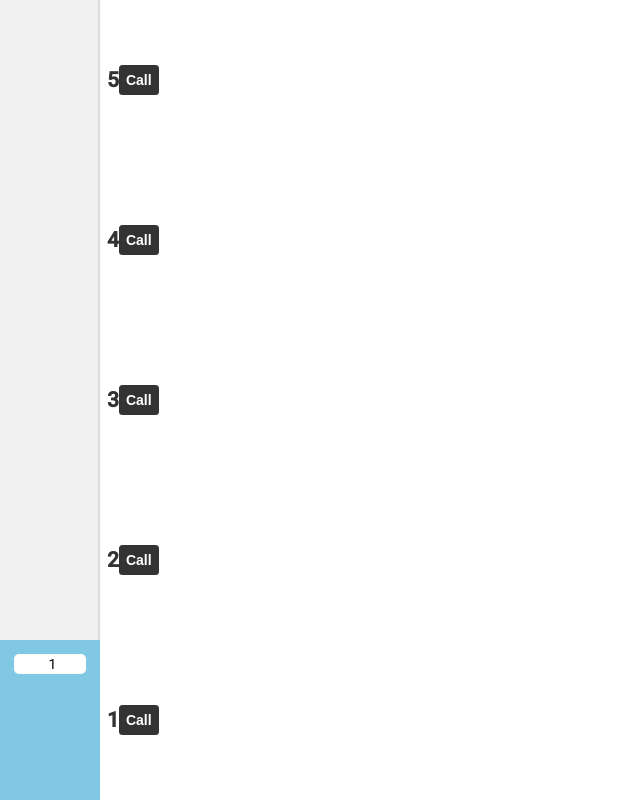
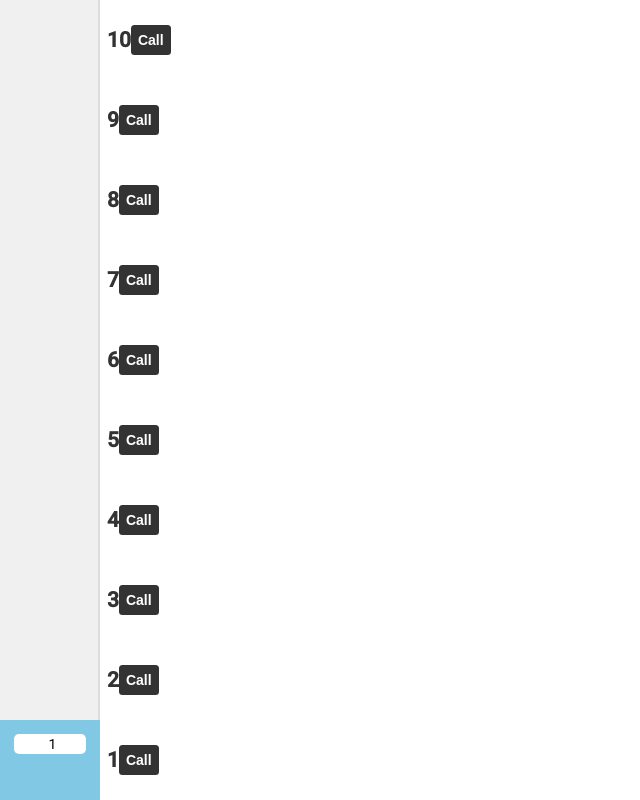
Before and after one commit to xonika9/elevator-emulator-test-task, a Vue app: page / in a window 1280 px wide. Shown: the whole page, without its empty margins (0-640 px from the left). Built offline with nearby package versions, Linux system fonts and the light colour scheme.

Commit message:
add config

```diff
--- a/src/App.vue
+++ b/src/App.vue
@@ -2,12 +2,13 @@
 import { ref, reactive, watch } from 'vue';
 import ElevatorShaft from './components/ElevatorShaft/ElevatorShaft.vue';
 import ElevatorCab from './components/ElevatorCab/ElevatorCab.vue';
+import { NUM_FLOORS } from './config';
 
 const currentFloor = ref(1);
 const targetFloor = reactive({ value: 1 });
 const direction = ref('');
-const activeCalls = reactive(new Array(5).fill(false));
-const arrivedFloors = reactive(new Array(5).fill(false));
+const activeCalls = reactive(new Array(NUM_FLOORS).fill(false));
+const arrivedFloors = reactive(new Array(NUM_FLOORS).fill(false));
 
 const callElevator = async (floor) => {
   targetFloor.value = floor;
@@ -39,12 +40,14 @@ watch(currentFloor, (newFloor, oldFloor) => {
     :callElevator="callElevator"
     :activeCalls="activeCalls"
     :arrivedFloors="arrivedFloors"
+    :numFloors="NUM_FLOORS"
   />
   <elevator-cab
     :currentFloor="currentFloor"
     :direction="direction"
     :targetFloor="targetFloor.value"
     :activeCalls="activeCalls"
+    :numFloors="NUM_FLOORS"
   />
 </template>
 
--- a/src/components/ElevatorCab/ElevatorCab.css
+++ b/src/components/ElevatorCab/ElevatorCab.css
@@ -3,7 +3,6 @@
   bottom: 0;
   left: 0;
   width: 100px;
-  height: 20%;
   background-color: #80c8e3;
   transition: transform 1s linear;
 }
--- a/src/components/ElevatorCab/ElevatorCab.vue
+++ b/src/components/ElevatorCab/ElevatorCab.vue
@@ -7,6 +7,7 @@ const props = defineProps({
   direction: String,
   targetFloor: Number,
   activeCalls: Array,
+  numFloors: Number,
 });
 
 const isResting = computed(() => props.activeCalls[props.currentFloor - 1]);
@@ -14,10 +15,12 @@ const isResting = computed(() => props.activeCalls[props.currentFloor - 1]);
 const cabStyle = computed(() => {
   const floorHeight = 100;
   const translateY = (props.currentFloor - 1) * floorHeight;
-  const transitionDuration = 1; // одна секунда на этаж
+  const transitionDuration = 1;
+  const cabHeight = 100 / props.numFloors;
   return {
     transform: `translateY(-${translateY}%)`,
     transition: `transform ${transitionDuration}s linear`,
+    height: `${cabHeight}%`,
   };
 });
 </script>
--- a/src/components/ElevatorShaft/ElevatorShaft.vue
+++ b/src/components/ElevatorShaft/ElevatorShaft.vue
@@ -3,13 +3,14 @@ const props = defineProps({
   callElevator: Function,
   activeCalls: Array,
   arrivedFloors: Array,
+  numFloors: Number,
 });
 </script>
 
 <template>
   <div class="elevator-shaft"></div>
   <div class="floors">
-    <div v-for="floor in 5" :key="floor" class="floor">
+    <div v-for="floor in props.numFloors" :key="floor" class="floor">
       <div class="floor-number">{{ floor }}</div>
       <button
         class="call-button"
--- /dev/null
+++ b/src/config.js
@@ -0,0 +1 @@
+export const NUM_FLOORS = 10;
```
